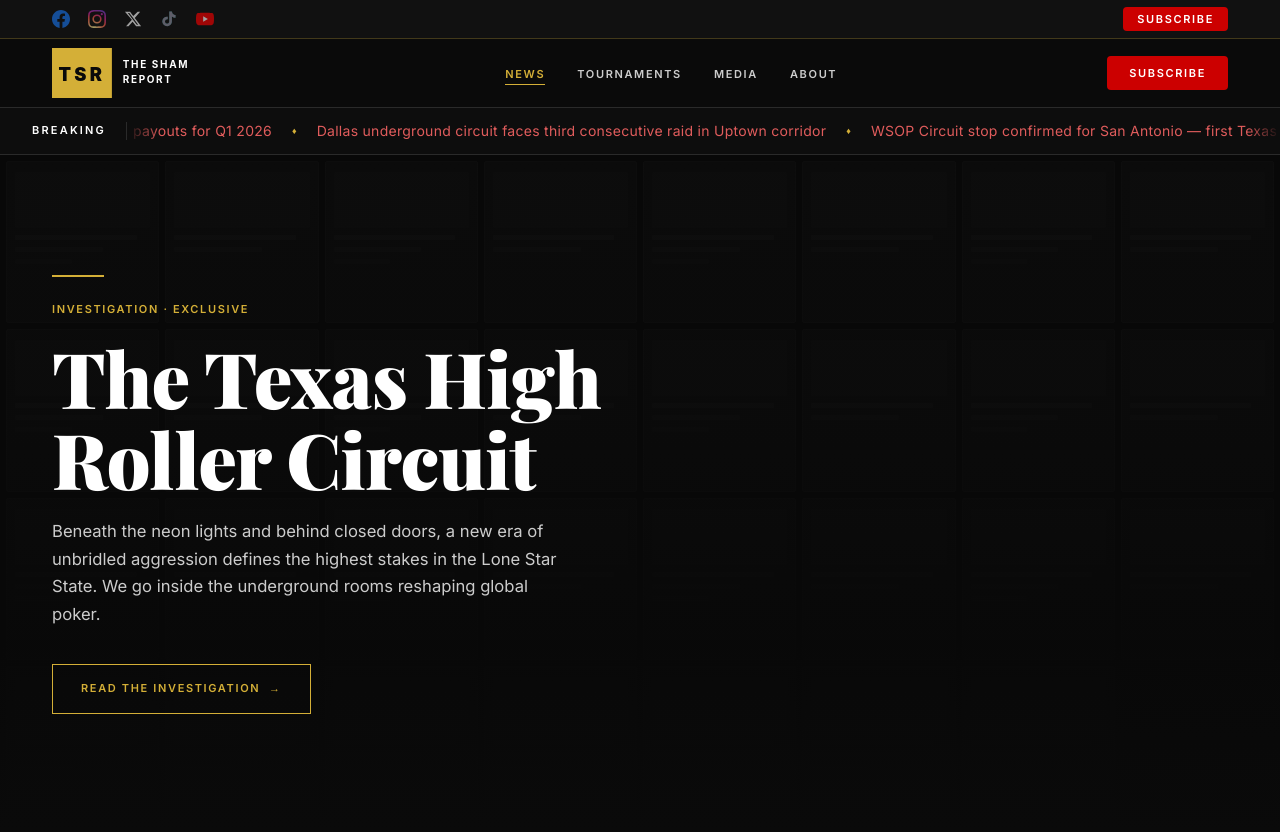
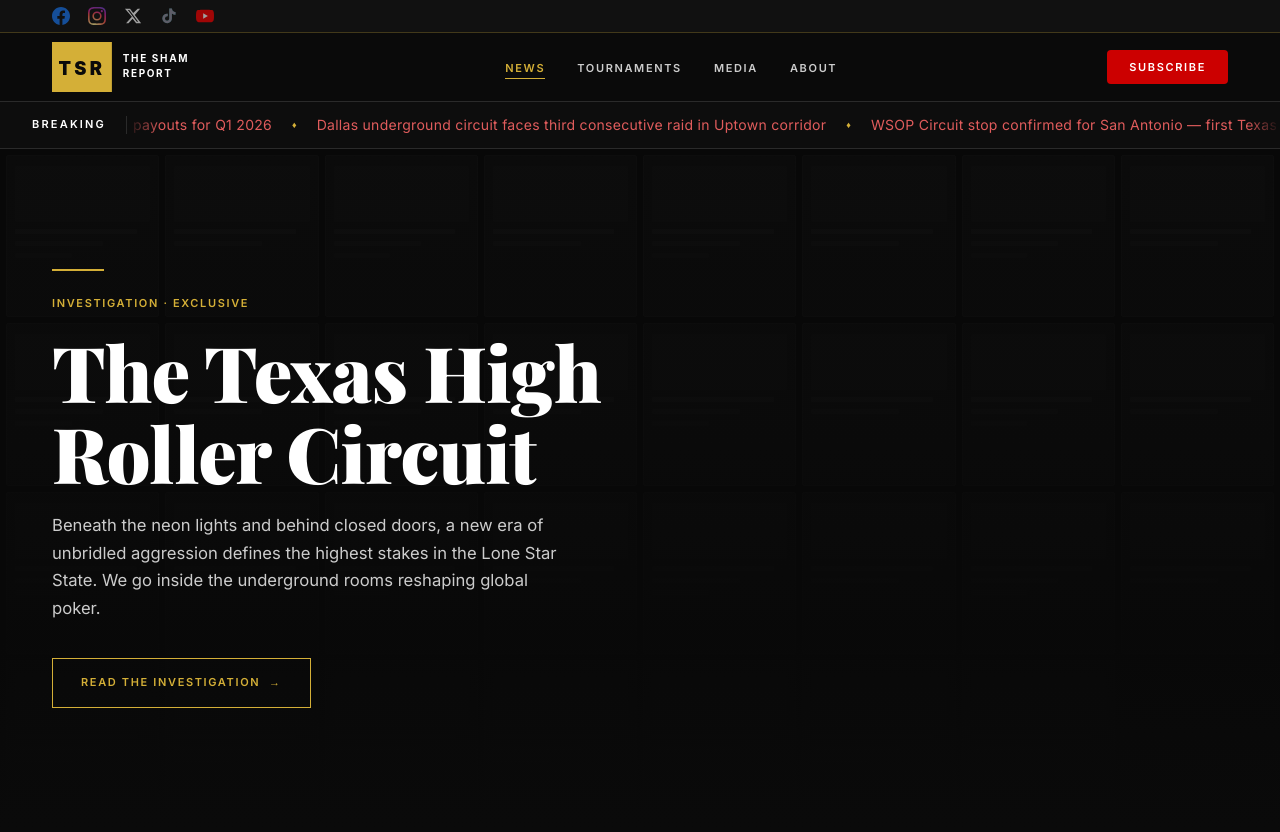
Before and after one commit to shomari51-dot/the-sham-report-v2, a plain HTML site: page index.html in a window 1280 px wide. Shown: the top 832 px of the page. Drawn offline with nearby package versions, Linux system fonts and the light colour scheme.

Commit message:
Remove SUBSCRIBE button from utility bar, keep nav bar button

```diff
--- a/index.html
+++ b/index.html
@@ -27,7 +27,6 @@
         <a href="#" aria-label="TikTok"><img src="assets/icons/tiktok.svg" alt="TikTok" width="18" height="18"></a>
         <a href="#" aria-label="YouTube"><img src="assets/icons/youtube.svg" alt="YouTube" width="18" height="18"></a>
       </div>
-      <button class="btn-util-subscribe" data-modal="subscribe">SUBSCRIBE</button>
     </div>
   </div>
 
```
Also changed, not shown: news.html (+0 -1 lines).
